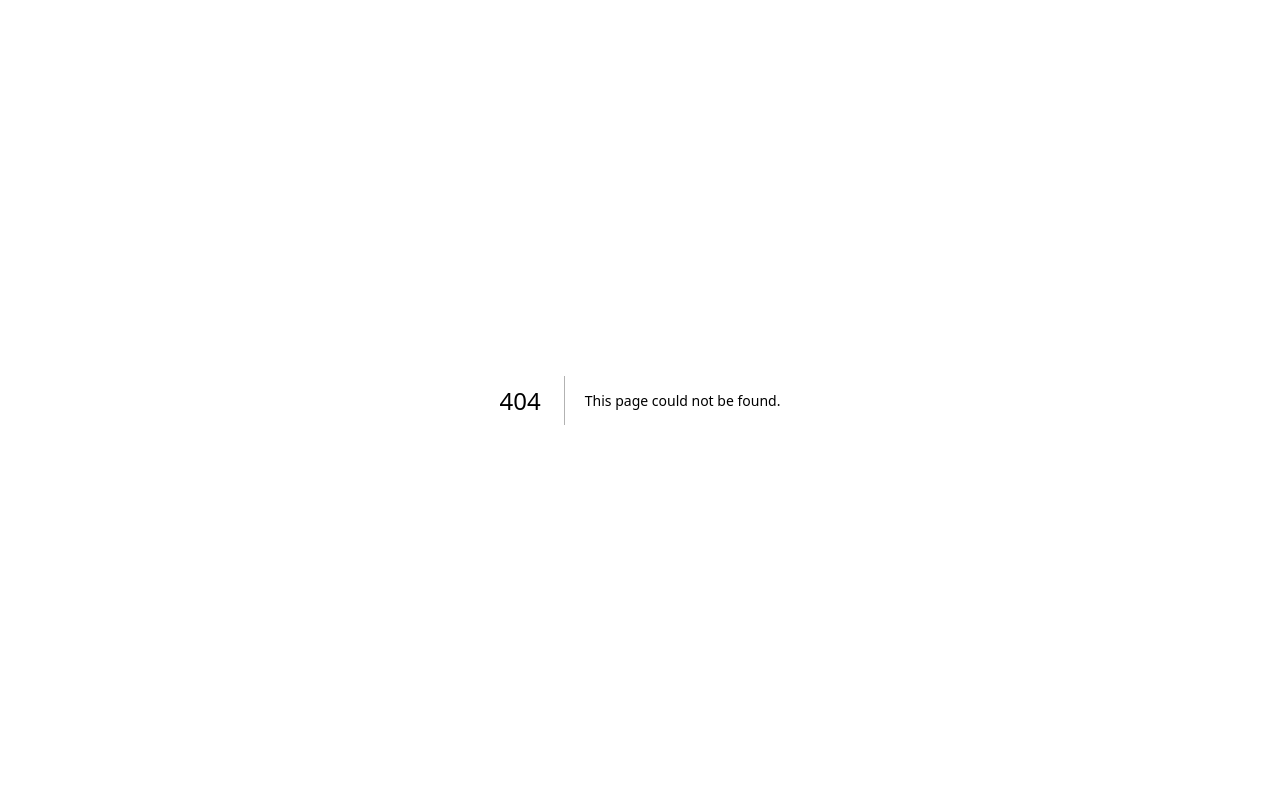
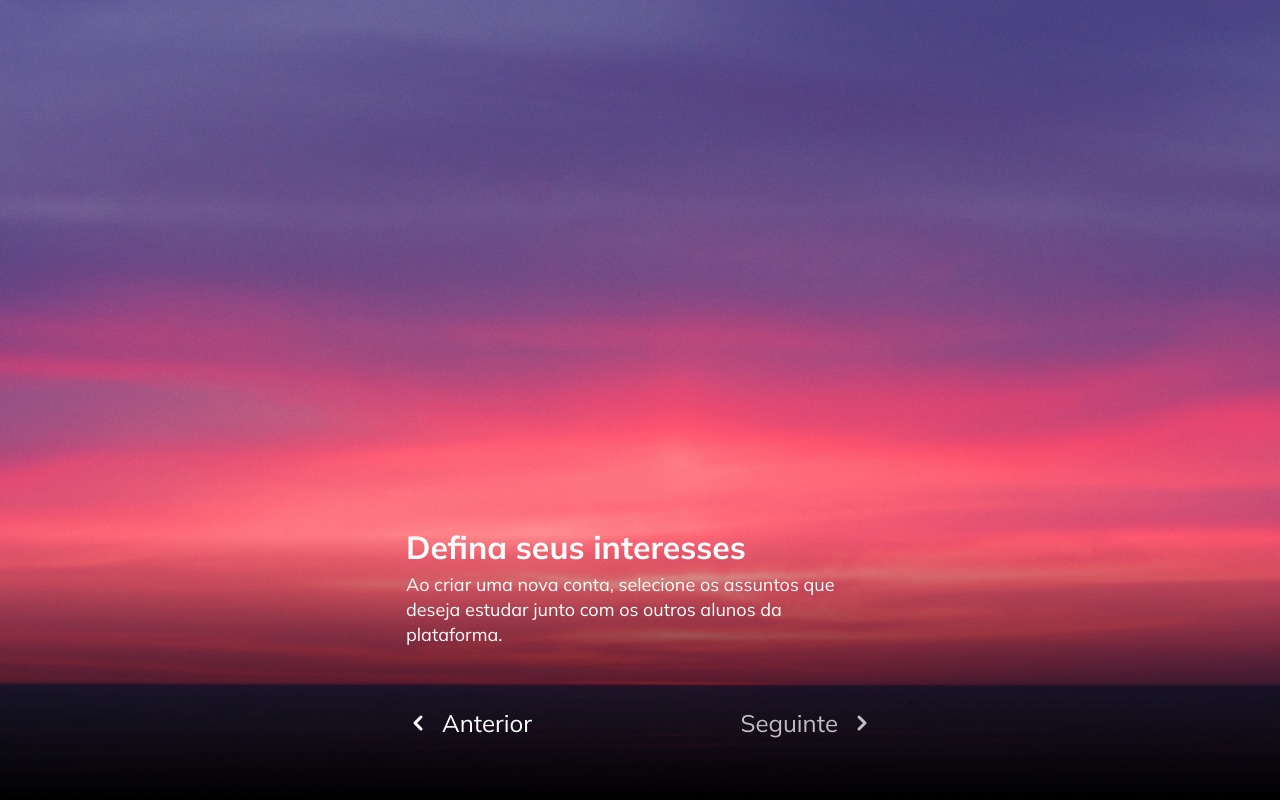
Before and after one commit to Th-Fernandes/classMaker, a Next.js app: page /account/tutorial in a window 1280 px wide. Before the commit this address had no page. Built offline with nearby package versions, Linux system fonts and the light colour scheme.

Commit message:
feat: tutorial page styles

```diff
--- a/src/app/account/tutorial/components/TutorialStepsSlider.tsx
+++ b/src/app/account/tutorial/components/TutorialStepsSlider.tsx
@@ -3,15 +3,21 @@
 import React from "react";
 import tutorialSteps from "../tutorialSteps.json";
 import { useRouter } from "next/navigation";
+import { ChevronLeft, ChevronRight, Loader2 } from "lucide-react";
 
 export function TutorialStepsSlider() {
   const router = useRouter();
   const [stepPosition, setStepPosition] = React.useState<number>(0);
+  const [isNextPathLoading, setIsNextPathLoading] = React.useState<boolean>(false);
 
   function handleNextStep() {
     const hasAnotherStepToShow = stepPosition < tutorialSteps.length - 1;
 
-    if(!hasAnotherStepToShow) return router.push('/home');
+    if(!hasAnotherStepToShow) {
+      setIsNextPathLoading(true);
+      router.push('/home');
+      return;
+    }
 
     setStepPosition(position => position + 1);
   }
@@ -21,18 +27,30 @@ export function TutorialStepsSlider() {
   }
 
   return (
-    <section>
+    <section className=" px-4 pb-8 text-white-400 max-w-[500px] flex flex-col gap-8 sm:gap-16 sm:pb-16 mx-auto">
+      {isNextPathLoading && <Loader2 className="mx-auto animate-spin" strokeWidth={3} size={64} />}
+
       <div>
-        <h2 data-cy="stepTitle">{tutorialSteps[stepPosition].title}</h2>
-        <p data-cy="stepContent">{tutorialSteps[stepPosition].content}</p>
+        <h2 className="text-md mb-3 font-bold sm:text-lg" data-cy="stepTitle">
+          {tutorialSteps[stepPosition].title}
+        </h2>
+        <p className="text-base lg:text-sm" data-cy="stepContent">
+          {tutorialSteps[stepPosition].content}
+        </p>
       </div>
 
-      <ul>
+      <ul className="flex justify-between text-sm sm:text-md">
         <li>
-          <button data-cy="backStepButton" onClick={handlePreviousStep}>Anterior</button>
+          <button className="flex gap-3 hover:text-gray-50 transition-colors" data-cy="backStepButton" onClick={handlePreviousStep}>
+            <ChevronLeft strokeWidth={3} />
+            Anterior
+          </button>
         </li>
         <li>
-          <button data-cy="nextStepButton" onClick={handleNextStep}>Seguinte</button>
+          <button className="flex gap-3 animate-pulse hover:text-gray-50 transition-colors" data-cy="nextStepButton" onClick={handleNextStep}>
+            Seguinte
+            <ChevronRight strokeWidth={3} />
+          </button>
         </li>
       </ul>
     </section>
--- /dev/null
+++ b/src/app/account/tutorial/page.tsx
@@ -0,0 +1,11 @@
+import { TutorialStepsSlider } from "./components/TutorialStepsSlider";
+
+export default function TutorialPage() {
+  return (
+    <main className="bg-[url('/bg/tutorial-page.png')] h-screen bg-cover bg-no-repeat ">
+      <div className="bg-gradient-to-t from-black-400 fixed bottom-0 right-0 left-0 ">
+        <TutorialStepsSlider />
+      </div>
+    </main>
+  );
+}
```
